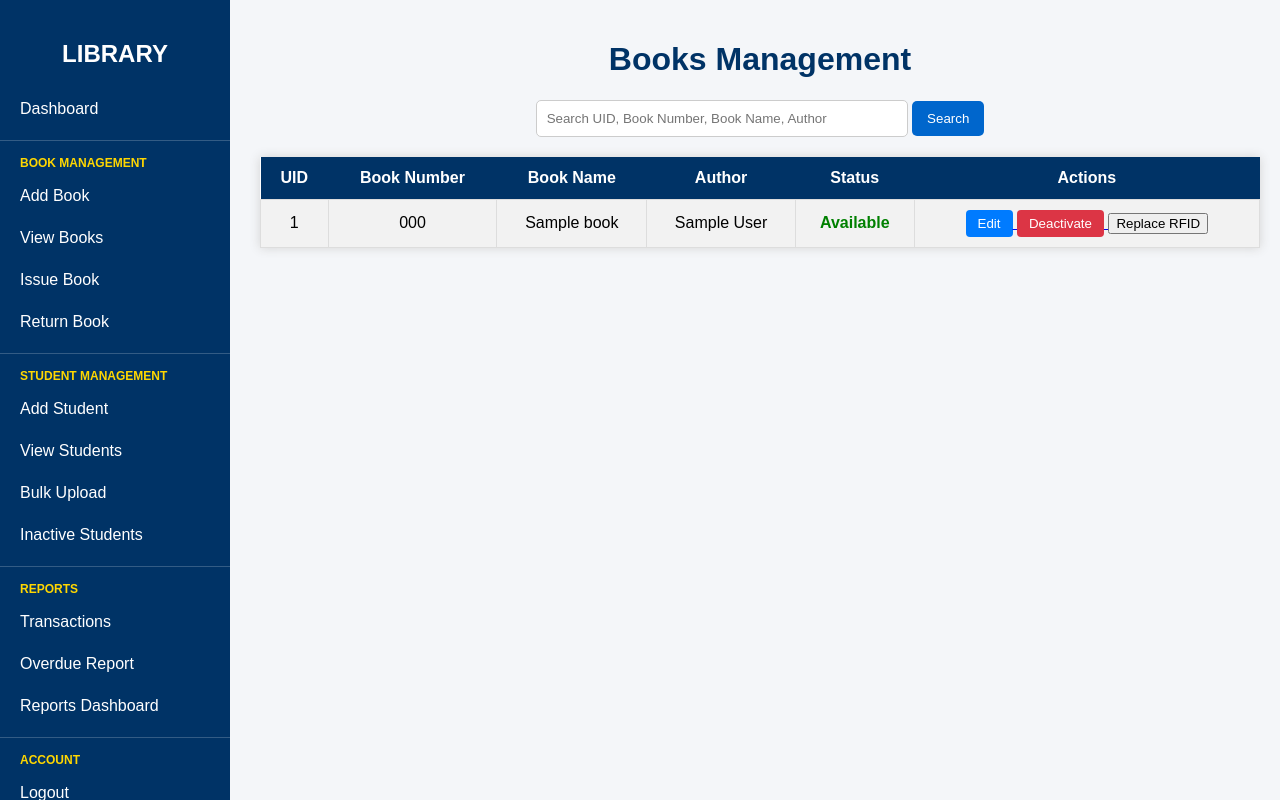
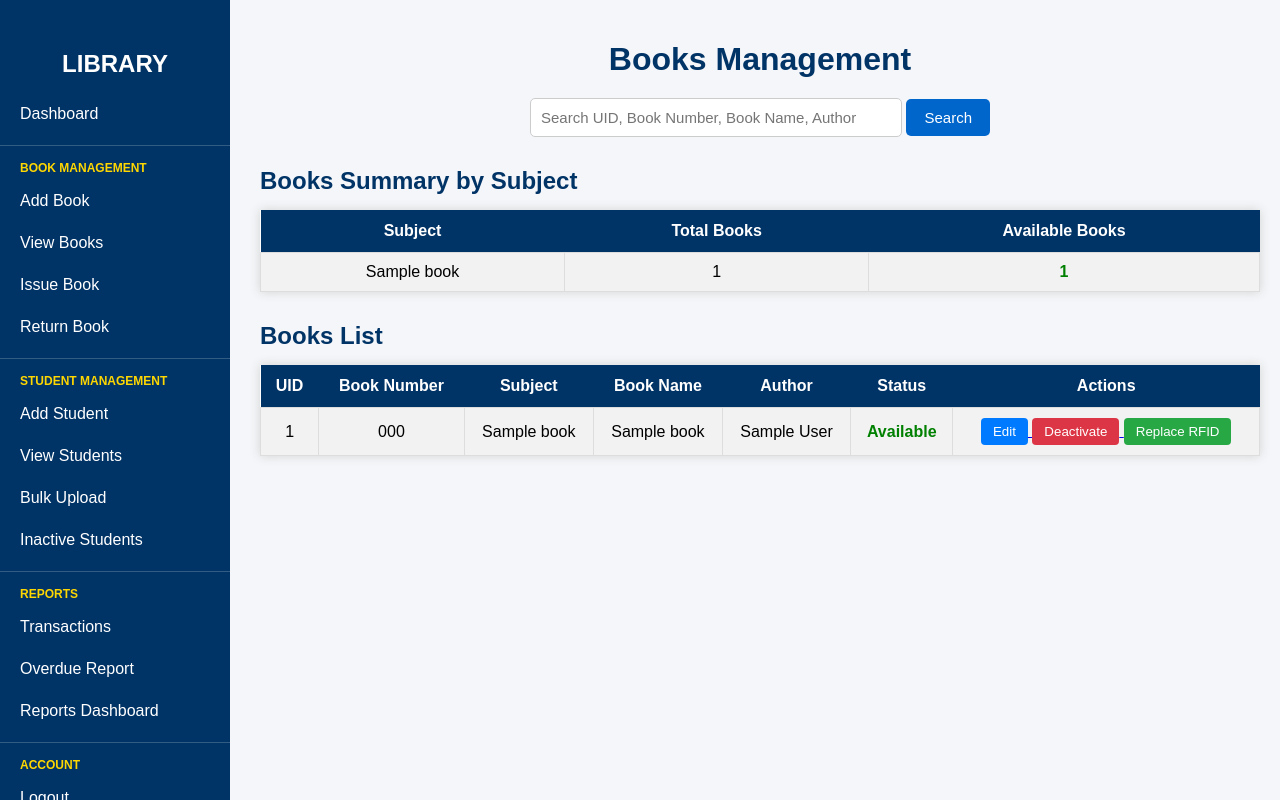
Before and after one commit to Gayathiri-11/RFID-Library-Management-System, a Flask app: page /books in a window 1280 px wide. Run offline with Flask 3, Linux system fonts and the light colour scheme; tables that the repository leaves empty or names only in its code hold one stand-in row (values such as "Sample post").

Commit message:
Updated Books Management page

````diff
--- a/app.py
+++ b/app.py
@@ -143,7 +143,6 @@ def books():
     cursor = conn.cursor(dictionary=True)
 
     if search:
-
         cursor.execute("""
             SELECT *
             FROM books
@@ -158,9 +157,7 @@ def books():
             "%" + search + "%",
             "%" + search + "%"
         ))
-
     else:
-
         cursor.execute("""
             SELECT *
             FROM books
@@ -169,12 +166,26 @@ def books():
 
     books = cursor.fetchall()
 
+    # Subject-wise book count
+    cursor.execute("""
+        SELECT
+            subject,
+            COUNT(*) AS total,
+            SUM(CASE WHEN status='Available' THEN 1 ELSE 0 END) AS available
+        FROM books
+        GROUP BY subject
+        ORDER BY subject
+    """)
+
+    subject_counts = cursor.fetchall()
+
     conn.close()
 
     return render_template(
         "books.html",
         books=books,
-        search=search
+        search=search,
+        subject_counts=subject_counts
     )
 @app.route("/edit_book/<uid>", methods=["GET", "POST"])
 def edit_book(uid):
--- a/templates/books.html
+++ b/templates/books.html
@@ -1,11 +1,10 @@
+
 <!DOCTYPE html>
-
 <html>
 <head>
     <title>Books Management</title>
 
     <style>
-
         body{
             font-family: Arial, sans-serif;
             background:#f4f6f9;
@@ -21,6 +20,13 @@
         h1{
             text-align:center;
             color:#003366;
+            margin-bottom:20px;
+        }
+
+        h2{
+            color:#003366;
+            margin-top:30px;
+            margin-bottom:15px;
         }
 
         .search-box{
@@ -33,15 +39,21 @@
             padding:10px;
             border:1px solid #ccc;
             border-radius:5px;
+            font-size:15px;
         }
 
         .search-box button{
-        padding:10px 15px;
+            padding:10px 18px;
             background:#0066cc;
             color:white;
             border:none;
             border-radius:5px;
             cursor:pointer;
+            font-size:15px;
+        }
+
+        .search-box button:hover{
+            background:#004d99;
         }
 
         table{
@@ -49,6 +61,7 @@
             border-collapse:collapse;
             background:white;
             box-shadow:0px 0px 10px lightgray;
+            margin-bottom:30px;
         }
 
         th{
@@ -77,6 +90,11 @@
             font-weight:bold;
         }
 
+        .inactive{
+            color:gray;
+            font-weight:bold;
+        }
+
         .edit-btn{
             background:#007bff;
             color:white;
@@ -95,8 +113,24 @@
             cursor:pointer;
         }
 
+        .replace-btn{
+            background:#28a745;
+            color:white;
+            border:none;
+            padding:6px 12px;
+            border-radius:4px;
+            cursor:pointer;
+        }
+
+        button:hover{
+            opacity:0.9;
+        }
+
+        .locked{
+            color:red;
+            font-weight:bold;
+        }
     </style>
-
 
 </head>
 
@@ -106,13 +140,10 @@
 
 <div class="container">
 
-
 <h1>Books Management</h1>
 
 <div class="search-box">
-
     <form method="GET">
-
         <input
             type="text"
             name="search"
@@ -120,19 +151,42 @@
             value="{{ search }}"
         >
 
-        <button type="submit">
-            Search
-        </button>
+        <button type="submit">Search</button>
+    </form>
+</div>
 
-    </form>
+<!-- SUBJECT SUMMARY -->
 
-</div>
+<h2>Books Summary by Subject</h2>
+
+<table>
+    <tr>
+        <th>Subject</th>
+        <th>Total Books</th>
+        <th>Available Books</th>
+    </tr>
+
+    {% for item in subject_counts %}
+    <tr>
+        <td>{{ item.subject }}</td>
+        <td>{{ item.total }}</td>
+        <td style="color:green;font-weight:bold;">
+            {{ item.available }}
+        </td>
+    </tr>
+    {% endfor %}
+</table>
+
+<!-- BOOKS LIST -->
+
+<h2>Books List</h2>
 
 <table>
 
     <tr>
         <th>UID</th>
         <th>Book Number</th>
+        <th>Subject</th>
         <th>Book Name</th>
         <th>Author</th>
         <th>Status</th>
@@ -147,6 +201,8 @@
 
         <td>{{ book.book_number }}</td>
 
+        <td>{{ book.subject }}</td>
+
         <td>{{ book.book_name }}</td>
 
         <td>{{ book.author }}</td>
@@ -154,13 +210,20 @@
         <td>
 
             {% if book.status == 'Available' %}
-                <span class="available">Available</span>
+
+                <span class="available">
+                    Available
+                </span>
 
             {% elif book.status == 'Issued' %}
-                <span class="issued">Issued</span>
+
+                <span class="issued">
+                    Issued
+                </span>
 
             {% else %}
-                <span style="color:gray;font-weight:bold;">
+
+                <span class="inactive">
                     Inactive
                 </span>
 
@@ -186,15 +249,16 @@
                         Deactivate
                     </button>
                 </a>
+
                 <a href="/replace_uid/{{ book.uid }}">
-    <button type="button">
+                    <button type="button" class="replace-btn">
                         Replace RFID
                     </button>
                 </a>
 
             {% else %}
 
-                <span style="color:red;font-weight:bold;">
+                <span class="locked">
                     Locked
                 </span>
 
@@ -208,8 +272,8 @@
 
 </table>
 
-
 </div>
 
 </body>
 </html>
+```
````
Also changed, not shown: 2 other files. Lines whose indentation alone changed are shown as unchanged.
